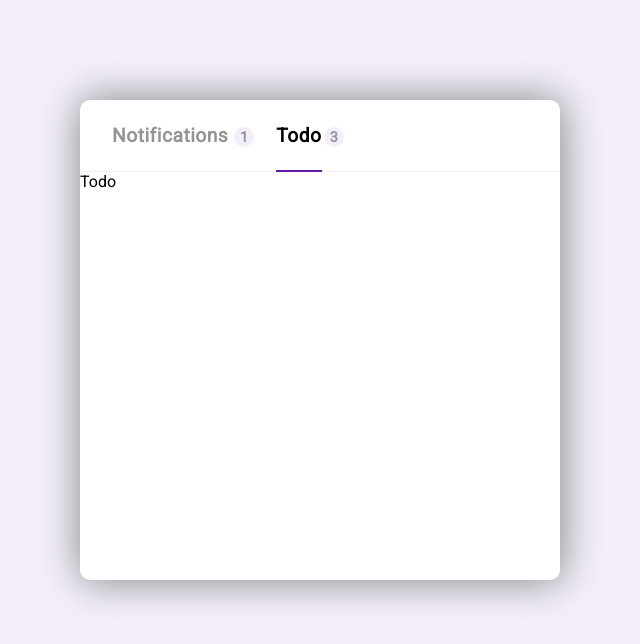
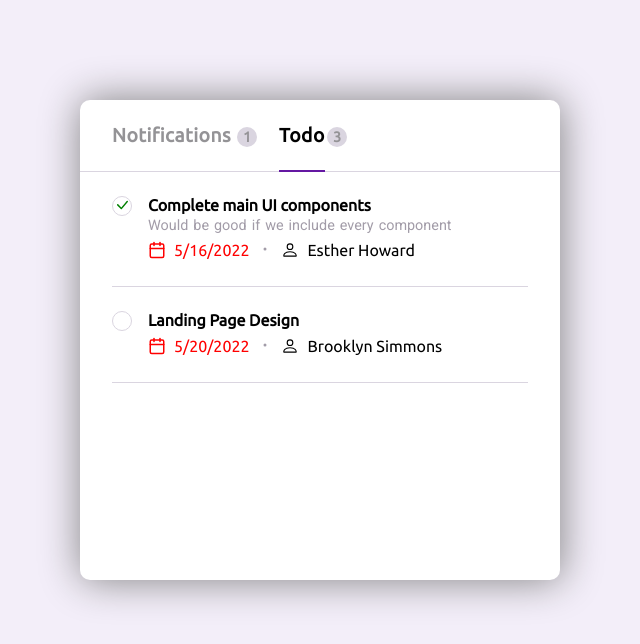
Before and after one commit to posi23/main-todo-list, a React (Create React App) app in the folder frontend/: page /todo in a window 1280 px wide. Shown: the top 644 px of the page, without its empty margins (320-960 px from the left). Built offline with nearby package versions, Linux system fonts and the light colour scheme.

Commit message:
implemented styling for the todo items in the Todo tab

```diff
--- a/frontend/package.json
+++ b/frontend/package.json
@@ -12,6 +12,7 @@
     "@types/react-dom": "^18.0.4",
     "react": "^18.1.0",
     "react-dom": "^18.1.0",
+    "react-icons": "^4.3.1",
     "react-router-dom": "^6.3.0",
     "react-scripts": "5.0.1",
     "typescript": "^4.6.4",
--- a/frontend/src/App.css
+++ b/frontend/src/App.css
@@ -10,7 +10,7 @@
 .tabs{
   display: flex;
   padding: 1.5em 2em;
-  border-bottom: 1px solid rgb(243, 238, 249);
+  border-bottom: 1px solid rgb(218, 213, 224);
 }
 
 .tab{
@@ -38,7 +38,7 @@
   width: 20px;
   height: 20px;
   border-radius: 50%;
-  background-color: rgb(243, 238, 249);
+  background-color: rgb(218, 213, 224);
   display: flex;
   justify-content: center;
   align-items: center;
@@ -57,3 +57,75 @@
   position: absolute;
   border-bottom: 2px solid rgb(100, 24, 162);
 }
+
+.main-display{
+  margin: 1.5em 2em;
+  border-bottom: 1px solid rgb(218, 213, 224);
+  display: flex;
+}
+
+.completed-circle{
+  background-color: #fff;
+  width: 20px;
+  height: 20px;
+  border-radius: 50%;
+  border: 1.3px solid rgb(218, 213, 224);
+  margin-right: 1em;
+  align-self: flex-start;
+  text-align: center;
+}
+
+.todoItem{
+  align-self: flex-start;
+  padding-bottom: 1.5em;
+  /* margin-bottom: 2em; */
+}
+
+.todoItem p{
+  margin: 0
+}
+
+.completion-time{
+  display: flex;
+}
+
+.todoItem .taskName{
+  font-weight: bold;
+  margin-bottom: 0.2em;
+}
+
+.todoItem .task-description{
+  font-size: 0.9rem;
+  word-spacing: 0.1em;
+  font-family: 'Roboto', 'sans-serif';
+  color: rgb(162, 156, 168);
+  margin-bottom: 0.5em;
+}
+
+.todoItem .due-date{
+  word-spacing: 0.1em;
+  color: red;
+  margin-right: 0.5em;
+  display: flex;
+}
+
+.todoItem .splitting-dot{
+  margin-right: 0.5em
+}
+
+.todoItem .assignee{
+  display: flex;
+}
+
+.todoItem .due-date span, .todoItem .assignee span{
+  margin-right: 0.5em;
+}
+
+.add-task-card {
+  margin: 0 200px;
+  background-color: #fff;
+  box-shadow: 1px 0px 40px grey;
+  min-height: 60vh;
+  border-radius: 10px;
+
+}
--- a/frontend/src/App.tsx
+++ b/frontend/src/App.tsx
@@ -1,9 +1,7 @@
 import React, { useState } from 'react';
 import './App.css';
-import MainCard from './components/MainCard';
-import Todos from './components/Todos';
 import { TodoState } from './utils/utils';
-import { BrowserRouter as Router, Route, Routes, Link } from 'react-router-dom'
+import { BrowserRouter as Router, Route, Routes } from 'react-router-dom'
 import Notification from './tabs/Notification';
 import Todo from './tabs/Todo';
 import Layout from './components/Layout';
@@ -17,6 +15,13 @@ function App() {
       description: "Would be good if we include every component",
       dueDate: new Date("16 May 2022"),
       assignee: "Esther Howard",
+      completed: true
+    },
+
+    {
+      taskName: "Landing Page Design",
+      dueDate: new Date("20 May 2022"),
+      assignee: "Brooklyn Simmons",
       completed: false
     }
   ])
@@ -27,7 +32,7 @@ function App() {
         <Routes>
           <Route path="/" element={<Layout />}>
             <Route path="/notification" element={<Notification />} />
-            <Route path="/todo" element={<Todo />} />
+            <Route path="/todo" element={<Todo type={todos} />} />
           </Route>
         </Routes>
       </div>
--- a/frontend/src/index.css
+++ b/frontend/src/index.css
@@ -1,4 +1,5 @@
 @import url('https://fonts.googleapis.com/css2?family=Roboto&display=swap');
+@import url('https://fonts.googleapis.com/css2?family=Ubuntu&display=swap');
 
 *{
   box-sizing: border-box;
@@ -6,7 +7,7 @@
 
 body {
   margin: 0;
-  font-family: 'Roboto', sans-serif;
+  font-family: 'Ubuntu', sans-serif;
   -webkit-font-smoothing: antialiased;
   -moz-osx-font-smoothing: grayscale;
   background-color: rgb(243, 238, 249);
--- a/frontend/src/tabs/Todo.tsx
+++ b/frontend/src/tabs/Todo.tsx
@@ -1,8 +1,49 @@
 import React from 'react'
+import { TodoState } from '../utils/utils'
+import { FiCalendar } from "react-icons/fi"
+import { BsPerson, BsDot, BsCheckLg } from "react-icons/bs"
 
-function Todo() {
+function Todo({ type }: TodoState) {
+      // const { taskName, description, dueDate, assignee, completed } = todos
+      const todos = type
+
       return (
-            <div>Todo</div>
+            <div>
+                  {todos.map(todo => (
+                        <div className='main-display'>
+                              <div className='completed-circle'>
+                                    {todo.completed && <BsCheckLg color="green" />}
+                              </div>
+
+                              <div className='todoItem'>
+                                    <p className='taskName'>{todo.taskName}</p>
+                                    <p className='task-description'>{todo.description}</p>
+                                    <div className='completion-time'>
+                                          <p className='due-date'>
+                                                <span>
+                                                      <FiCalendar size={18} />
+                                                </span>
+                                                {todo.dueDate.toLocaleDateString()}
+                                          </p>
+                                          <p className='splitting-dot'>
+                                                <BsDot color='rgb(162, 156, 168)' />
+                                          </p>
+                                          <p className='assignee'>
+                                                <span>
+                                                      <BsPerson size={18} />
+                                                </span>
+                                                {todo.assignee}
+                                          </p>
+                                    </div>
+                                    <p className='completed'>{todo.completed}</p>
+
+                              </div>
+                        </div>
+                  ))}
+
+
+
+            </div>
       )
 }
 
```
Also changed, not shown: frontend/src/components/AddNewTodo.tsx (added, +11 -0 lines), frontend/src/components/MainCard.tsx (deleted, +0 -36 lines), frontend/src/components/Todos.tsx (deleted, +0 -12 lines), 1 other file (tests, documents, lock files or other folders).
